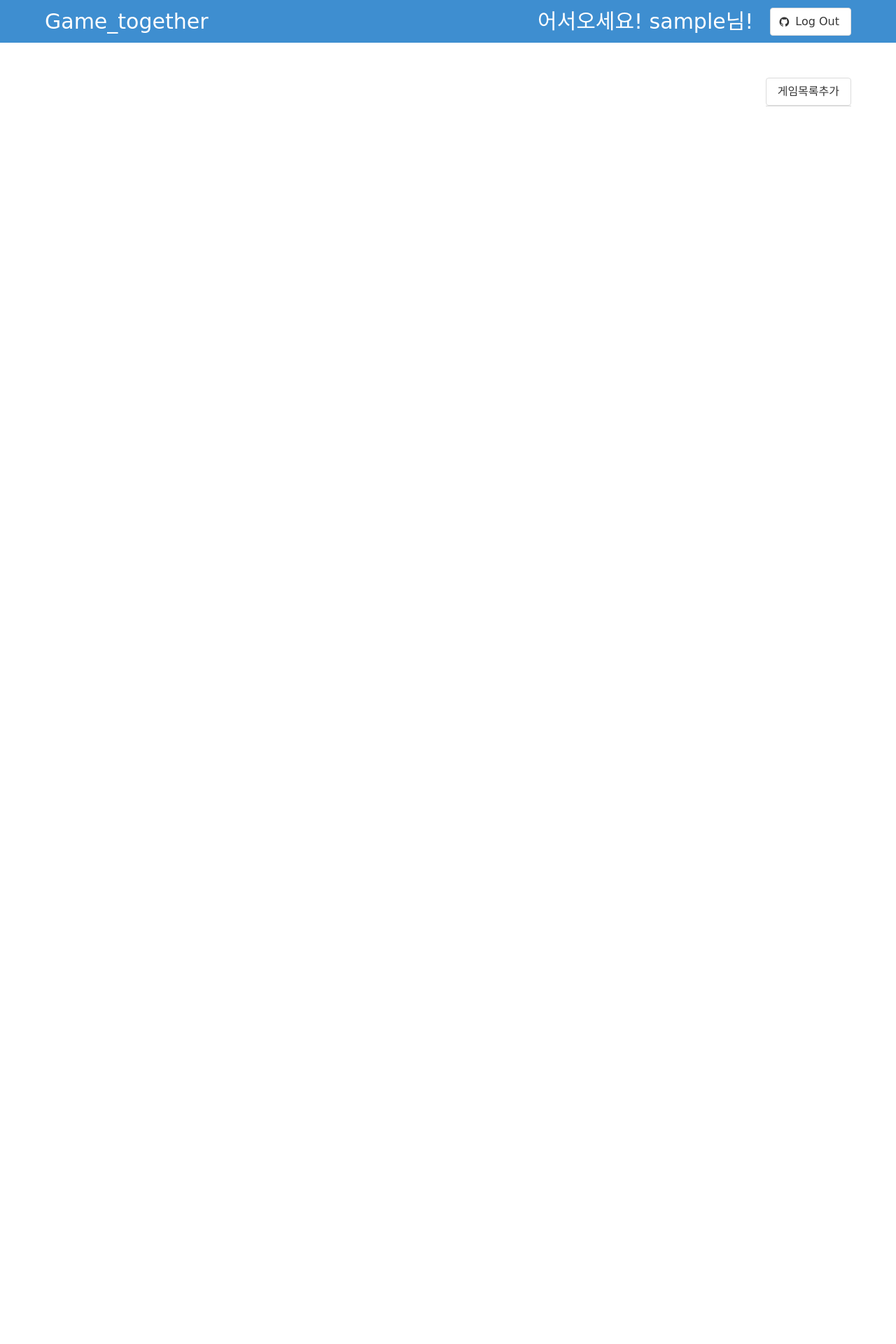
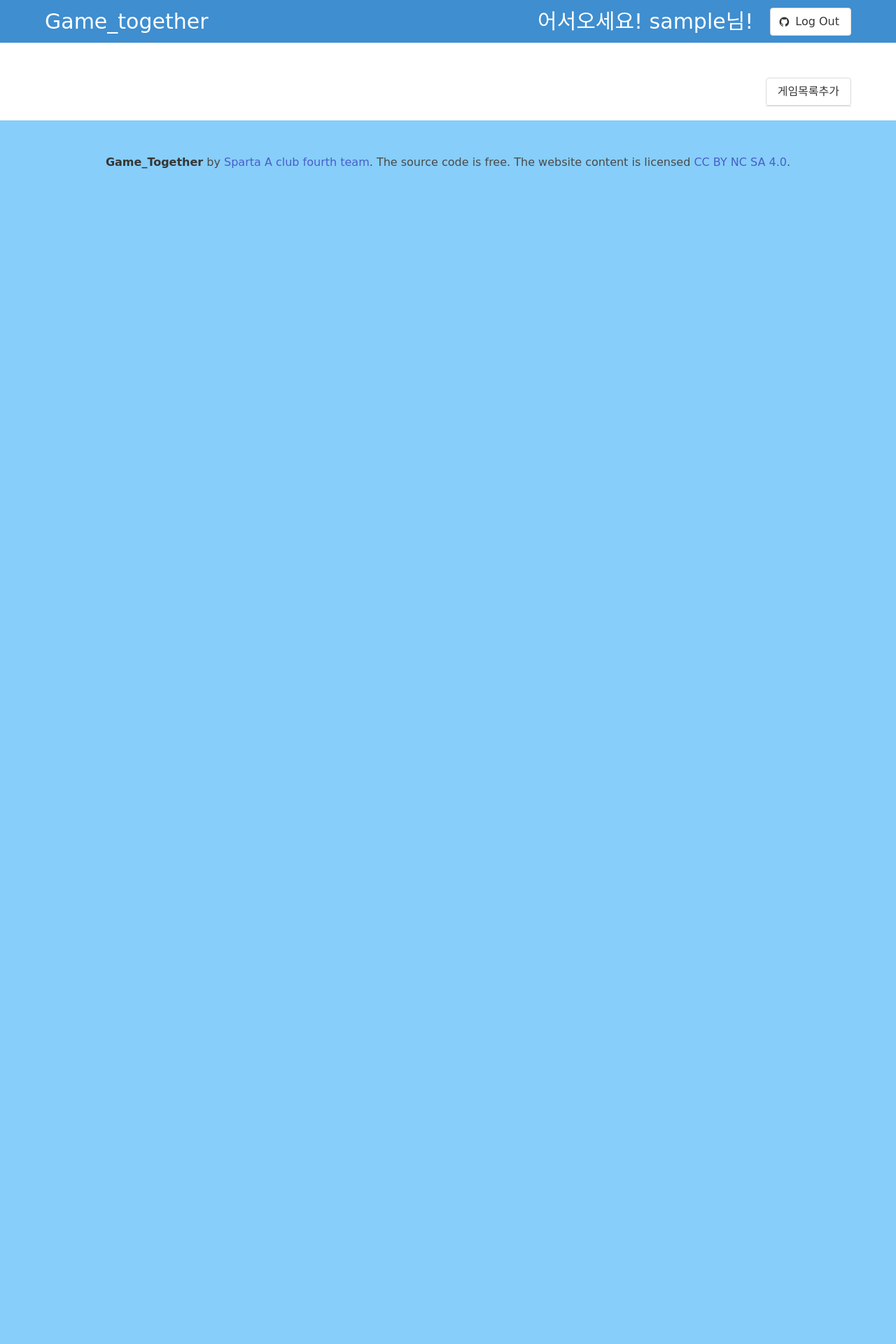
Before and after one commit to ckstn0225/Game_together, a Flask app: template templates/gamelist.html in a window 1280 px wide. Shown: the top 1920 px of the page at 70% size. Before the commit the page ends 152 px from the top, so only its background shows below. Run offline with Flask 2, Linux system fonts and the light colour scheme; the template is opened without the code that fills it: most values are stand-ins (such as "Sample title", 1, 10 or a date in 2020); a database or web service that is not in the repository returns one stand-in record (values such as "Sample title"); data that the repository does not hold is empty; some libraries are stand-ins or nearby versions; some web fonts are replaced.

Commit message:
foot을 추가하여 허전함을 가림

```diff
--- a/templates/gamelist.html
+++ b/templates/gamelist.html
@@ -98,11 +98,21 @@
     <nav class="tabs is-boxed is-fullwidth">
         <div class="container">
             <ul style="float:right;">
-                        <button onclick="makegamelist()" class="button" style="font-family: 'Gamja Flower', cursive;">게임목록추가</button>
+                <button onclick="makegamelist()" class="button" style="font-family: 'Gamja Flower', cursive;">게임목록추가
+                </button>
             </ul>
         </div>
     </nav>
 </div>
+<footer class="footer" style="margin-top: 20px; background-color: lightskyblue; height: 10000px">
+    <div class="content has-text-centered">
+        <p>
+            <strong>Game_Together</strong> by <a href="https://github.com/ckstn0225/game_together">Sparta A club fourth team</a>.
+            The source code is free. The website content
+            is licensed <a href="http://creativecommons.org/licenses/by-nc-sa/4.0/">CC BY NC SA 4.0</a>.
+        </p>
+    </div>
+</footer>
 
 
 </body>
```
Lines whose indentation alone changed are shown as unchanged.
